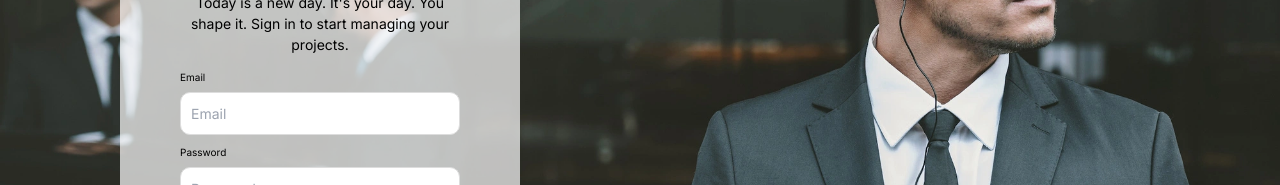
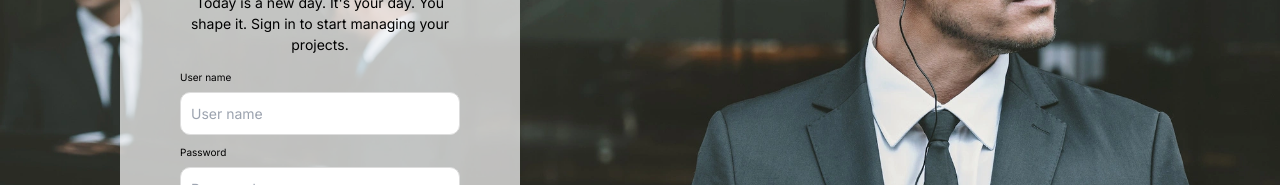
Before and after one commit to MockProjectNhom4/MockProject_072024_Nhom4, a React (Vite) app in the folder MockProject_072024_Nhom4_FE/: page /signin in a window 1280 px wide. Shown: the part 268-453 px from the top of the page. Built offline with nearby package versions, Linux system fonts and the light colour scheme.

Commit message:
Done Login user

```diff
--- a/MockProject_072024_Nhom4_FE/src/pages/user/login/loginform.jsx
+++ b/MockProject_072024_Nhom4_FE/src/pages/user/login/loginform.jsx
@@ -1,10 +1,8 @@
-// src/components/Login/Login.jsx
 import React, { useState } from "react";
 import styles from "./Login.module.css";
 import { useNavigate } from "react-router-dom";
 import axios from "axios";
 import { SIGNUP_PATH } from "../../../contants/routers";
-// import Notification from '../library/notification';
 import Notification from "../library/notification";
 
 const backgroundImageUrl = "../../BackLogin.png";
@@ -13,9 +11,9 @@ const logoGg = "../../../google_PNG19635.png";
 
 const Login = () => {
   const navigate = useNavigate();
-  const [email, setEmail] = useState(""); // Đổi USER_NAME thành email
+  const [login, setLogin] = useState(""); // Đổi email thành login
   const [PASSWORD, setPassword] = useState("");
-  const [error, setError] = useState(""); // Trạng thái để lưu thông báo lỗi
+  const [error, setError] = useState("");
   const [isShow, setIsshow] = useState(false);
   const [title, setTitle] = useState("");
   const [messenger, setMessenger] = useState("");
@@ -24,6 +22,7 @@ const Login = () => {
   const handleNavigation = (url) => {
     navigate(url);
   };
+
   const setNotify = (title, message, status, isShow) => {
     setTitle(title);
     setMessenger(message);
@@ -33,25 +32,22 @@ const Login = () => {
 
   const handleSubmit = async (e) => {
     e.preventDefault();
-    console.log(email, PASSWORD);
+    console.log(login, PASSWORD);
     setError(""); // Reset thông báo lỗi trước khi gửi yêu cầu
-    if (!email || !PASSWORD) {
+    if (!login || !PASSWORD) {
       setNotify(
         "Login failed!",
-        "Please enter both email and password.",
+        "Please enter both login and password.",
         false,
         true
       );
-      // setError('Please enter both email and password.'); // Thông báo nếu thiếu thông tin
       return;
     }
     try {
-      console.log("try");
       const response = await axios.post(
         "https://intern-server-8n7t.onrender.com/api/login",
-        { email, PASSWORD }
+        { login, PASSWORD }
       );
-      console.log(response);
 
       if (response.data.token) {
         setNotify(
@@ -60,11 +56,6 @@ const Login = () => {
           true,
           true
         );
-        // Lưu token vào localStorage
-        // setTitle("Đăng nhập thành công")
-        // setMessenger("Vui lòng chờ vài giây...")
-        // setStatus(true);
-
         localStorage.setItem("token", response.data.token);
         localStorage.setItem("isLoggedIn", true);
 
@@ -72,24 +63,17 @@ const Login = () => {
         navigate(response.data.redirectUrl);
       } else {
         setNotify("Login failed", "Invalid credentials", false, true);
-
-        // setError('Invalid credentials'); // Cập nhật thông báo lỗi nếu không có token
       }
     } catch (error) {
       console.log(error);
-      // Kiểm tra lỗi từ phản hồi của server
       if (
         error.response &&
         error.response.data &&
         error.response.data.message
       ) {
         setNotify("Login failed", error.response.data.message, false, true);
-
-        // setError(error.response.data.message); // Cập nhật thông báo lỗi từ server
       } else {
         setNotify("Login failed", "Please try again.", false, true);
-
-        // setError('Login failed. Please try again.'); // Thông báo lỗi chung
       }
       console.error("Login failed:", error);
     }
@@ -119,13 +103,13 @@ const Login = () => {
             <div className={styles.containerInput}>
               <form onSubmit={handleSubmit}>
                 <div className={styles.formField}>
-                  <span>Email</span>
+                  <span>User name</span>
                   <input
-                    type="email" // Thay đổi loại trường nhập
-                    placeholder="Email"
+                    type="text" // Thay đổi loại trường nhập nếu cần
+                    placeholder="User name"
                     className={styles.inputField}
-                    value={email}
-                    onChange={(e) => setEmail(e.target.value)}
+                    value={login}
+                    onChange={(e) => setLogin(e.target.value)}
                   />
                 </div>
                 <div className={styles.formField}>
@@ -147,8 +131,7 @@ const Login = () => {
                   Sign in
                 </button>
               </form>
-              {error && <div className={styles.errorMessage}>{error}</div>}{" "}
-              {/* Hiển thị thông báo lỗi */}
+              {error && <div className={styles.errorMessage}>{error}</div>}
               <div className={styles.loginOthers}>
                 <div className={styles.or}>
                   <span />
```
Also changed, not shown: 1 other file (tests, documents, lock files or other folders).
